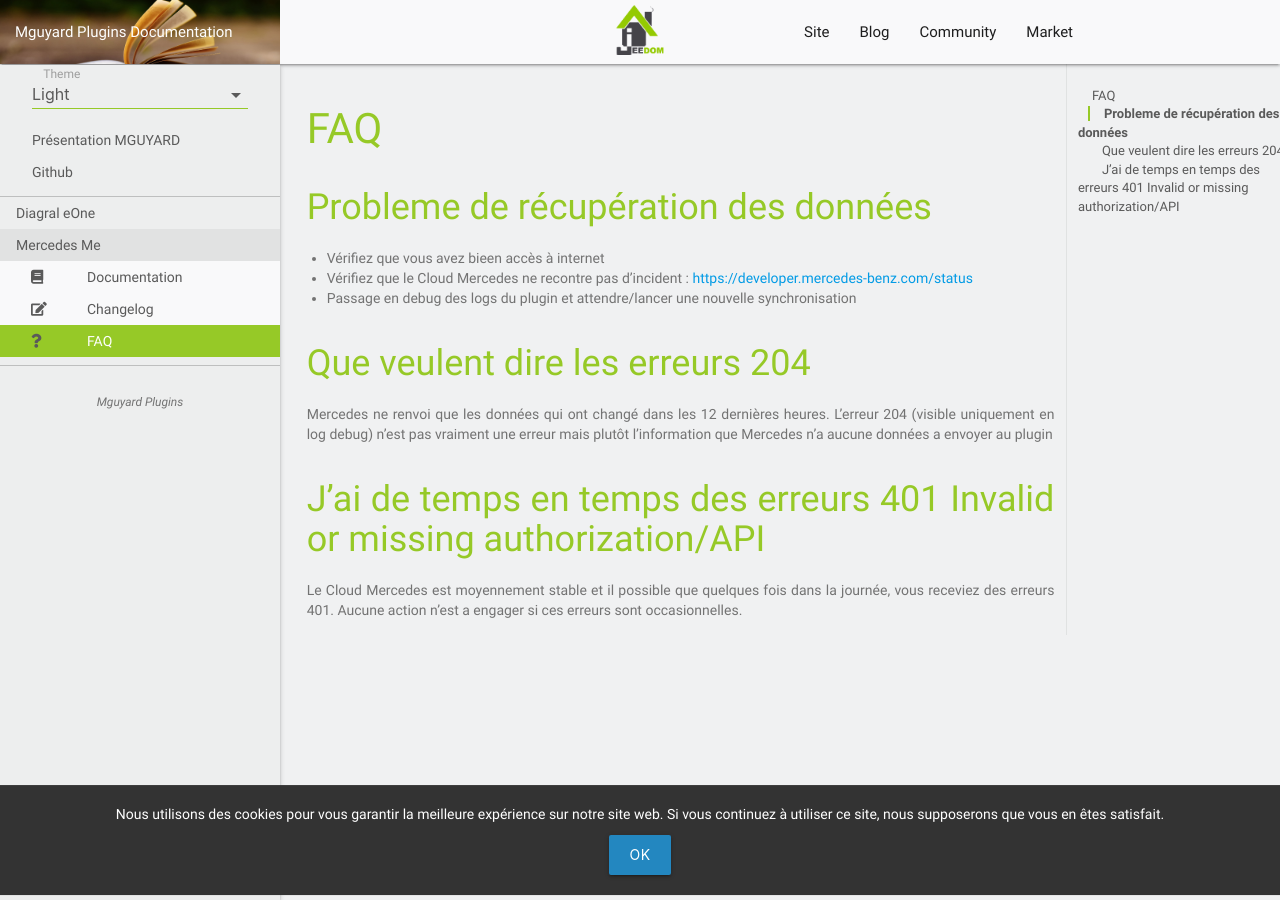
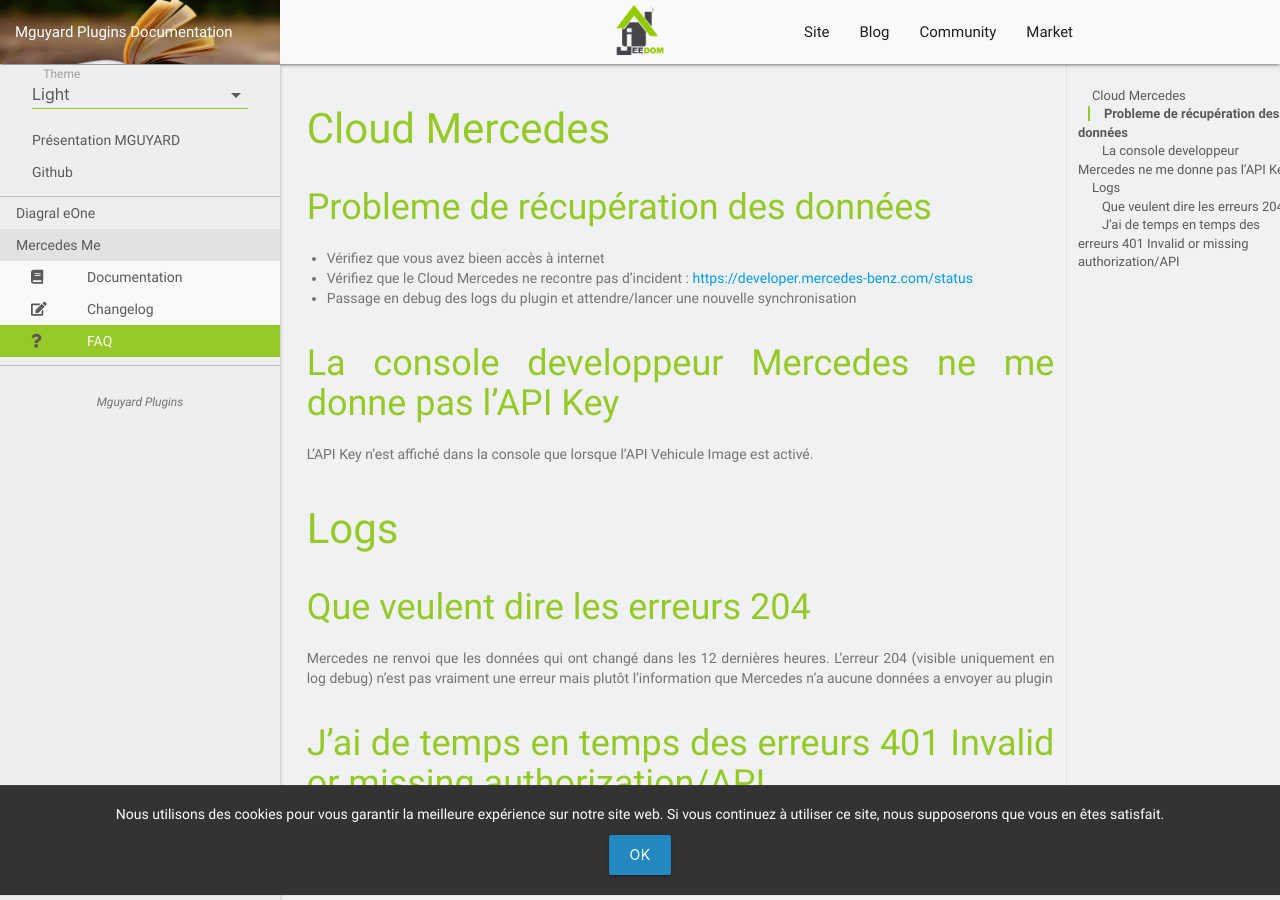
Before and after one commit to mguyard/Jeedom-Documentations, a Jekyll site: the page built from fr_FR/Mercedes_me/faq.md, in a window 1280 px wide and 900 px high. Built offline with Jekyll 4.4.1, drawn with Linux system fonts in a browser that asks for light colours; our own code applies the rules of GitHub Pages for plain Markdown files.

Commit message:
Ajout FAQ : La console developpeur Mercedes ne me donne pas l'API Key

```diff
--- a/fr_FR/Mercedes_me/faq.md
+++ b/fr_FR/Mercedes_me/faq.md
@@ -1,10 +1,16 @@
-# FAQ
+# Cloud Mercedes
 
 ## Probleme de récupération des données
 
 -   Vérifiez que vous avez bieen accès à internet
 -   Vérifiez que le Cloud Mercedes ne recontre pas d'incident : [https://developer.mercedes-benz.com/status](https://developer.mercedes-benz.com/status)
 -   Passage en debug des logs du plugin et attendre/lancer une nouvelle synchronisation
+
+## La console developpeur Mercedes ne me donne pas l'API Key
+
+L'API Key n'est affiché dans la console que lorsque l'API Vehicule Image est activé.
+
+# Logs
 
 ## Que veulent dire les erreurs 204
 
```
